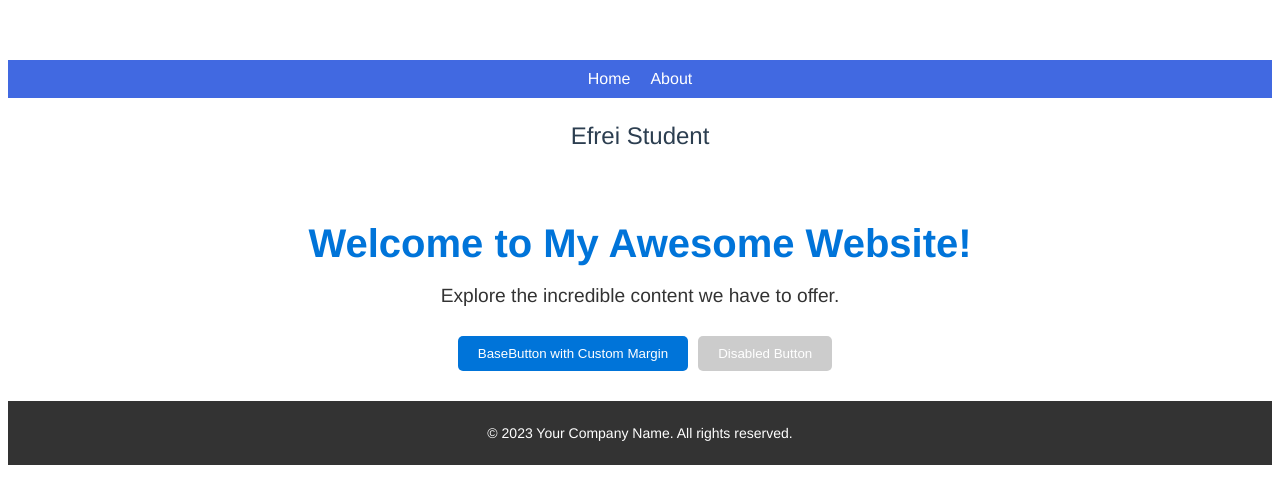
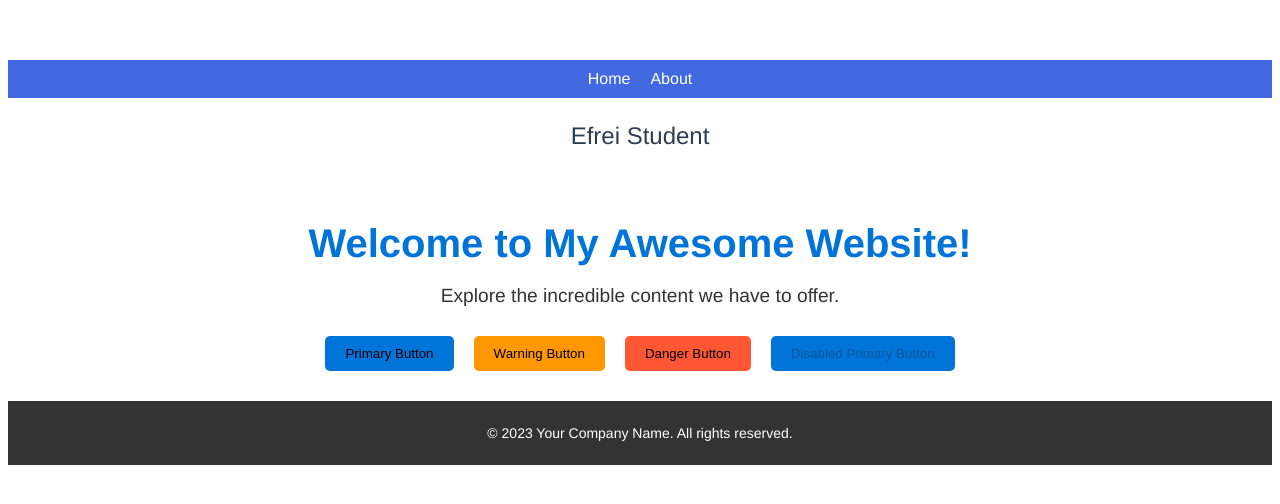
Before and after one commit to DSmarc7/Vueproject, a Vue app: page / in a window 1280 px wide. Shown: the top 504 px of the page. Built offline with nearby package versions, Linux system fonts and the light colour scheme.

Commit message:
Ex 8: color palette and prop for BaseButton

```diff
--- a/src/components/BaseButton.vue
+++ b/src/components/BaseButton.vue
@@ -1,6 +1,6 @@
 <template>
     <button
-      :class="['base-button', { 'base-button-disabled': disabled }]"
+      :class="['base-button', `base-button-${color}`, { 'base-button-disabled': disabled }]"
       :style="{ margin: margin }"
       @click="handleClick"
       @mouseenter="isHovered = true"
@@ -24,6 +24,13 @@
     props: {
       disabled: Boolean,
       margin: String,
+      color: {
+        type: String,
+        default: 'primary',
+        validator: (value) => {
+          return ['primary', 'warn', 'danger'].includes(value);
+        },
+      },
     },
     methods: {
       handleClick() {
@@ -38,8 +45,6 @@
   <style scoped>
   .base-button {
     padding: 10px 20px;
-    background-color: #0074d9; /* Primary color for the button */
-    color: #fff;
     border: none;
     border-radius: 5px;
     cursor: pointer;
@@ -47,17 +52,30 @@
   }
 
   .base-button:hover {
-    background-color: #0056b3; /* Darker color on hover */
+    background-color: var(--button-hover-background, #0056b3);
     transform: scale(1.05);
   }
 
   .base-button:focus {
     outline: none;
-    box-shadow: 0 0 3px 1px #0074d9; /* Add a box shadow on focus */
+    box-shadow: 0 0 3px 1px var(--button-focus-shadow, #0074d9);
   }
 
   .base-button-disabled {
-    background-color: #ccc; /* Grayed out color for the disabled state */
+    background-color: #ccc;
     cursor: not-allowed;
   }
+
+  /* Color palette using CSS variables */
+  .base-button-primary {
+    background-color: var(--primary-color, #0074d9);
+  }
+
+  .base-button-warn {
+    background-color: var(--warn-color, #ff9800);
+  }
+
+  .base-button-danger {
+    background-color: var(--danger-color, #ff5733);
+  }
   </style>
--- a/src/components/HomePage.vue
+++ b/src/components/HomePage.vue
@@ -2,8 +2,10 @@
     <div class="homepage">
       <h1>Welcome to My Awesome Website!</h1>
       <p>Explore the incredible content we have to offer.</p>
-      <base-button @click="exploreWebsite" margin="10px">BaseButton with Custom Margin</base-button>
-      <base-button :disabled="true">Disabled Button</base-button>
+      <base-button @click="exploreWebsite" margin="10px" color="primary">Primary Button</base-button>
+      <base-button @click="exploreWebsite" margin="10px" color="warn">Warning Button</base-button>
+      <base-button @click="exploreWebsite" margin="10px" color="danger">Danger Button</base-button>
+      <base-button :disabled="true" margin="10px" color="primary">Disabled Primary Button</base-button>
     </div>
   </template>
 
@@ -17,7 +19,7 @@
     },
     methods: {
       exploreWebsite() {
-        // Handle the "BaseButton with Custom Margin" button click event
+        // Handle the button click event
         // You can add a router push here to navigate to another page.
       },
     },
@@ -40,4 +42,4 @@
     font-size: 1.2rem;
     color: #333; /* Adjust the color as needed */
   }
-</style>
+  </style>
```
